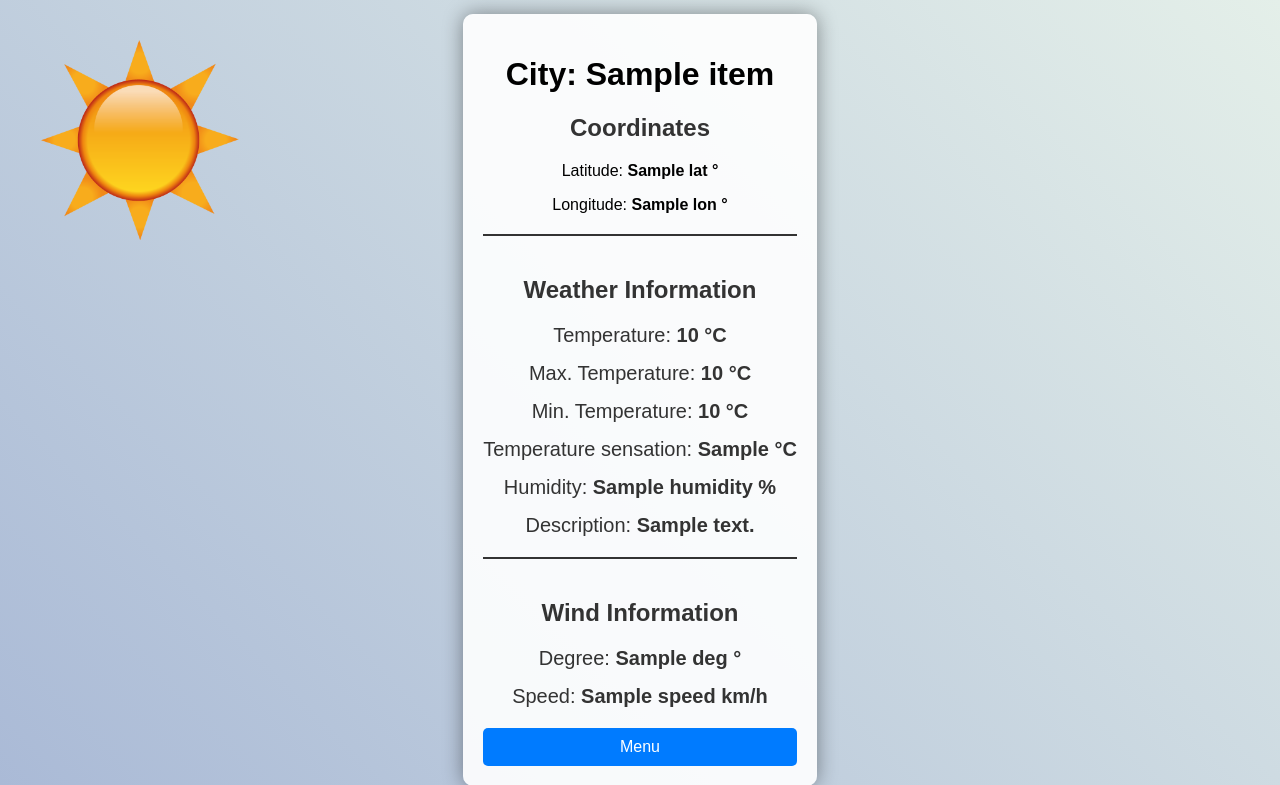
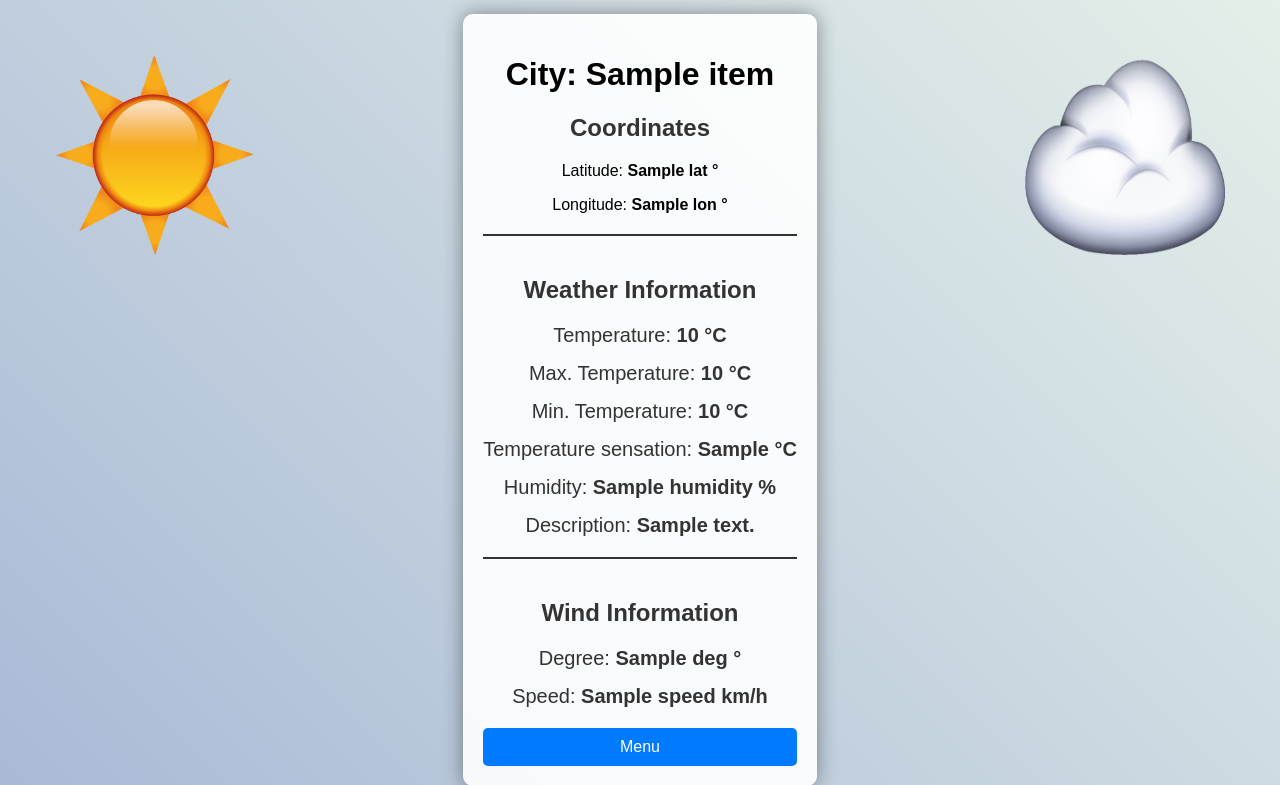
Before and after one commit to Xeonam/Weather-Forecast, a Flask app: page /weather in a window 1280 px wide. Shown: the top 785 px of the page. Run offline with Flask 3, Linux system fonts and the light colour scheme; a database or web service that is not in the repository returns one stand-in record (values such as "Sample title"); data that the repository does not hold is empty.

Commit message:
Add cloud image to weather.html and provide according css for it

```diff
--- a/WeatherForecast/static/weather.css
+++ b/WeatherForecast/static/weather.css
@@ -89,12 +89,17 @@ body {
 
   .corner-image {
     position: absolute;
-    width: 200px; /* Adjust the width as needed */
-    height: 200px; /* Adjust the height as needed */
-    z-index: 1; /* Ensure images are above other content */
+    width: 200px;
+    height: 200px;
+    z-index: 1;
 }
 
 .top-left {
-    top: 40px;
-    left: 40px;
+    top: 55px;
+    left: 55px;
 }
+
+.top-right {
+    top: 55px;
+    right: 55px;
+}
--- a/WeatherForecast/templates/weather.html
+++ b/WeatherForecast/templates/weather.html
@@ -36,5 +36,8 @@
 
         <a class="link" href="/">Menu</a>
     </div>
+
+    <img src="static/images/cloud-image.png" alt="Cloud" class="corner-image top-right">
+
 </body>
 </html>
```
Also changed, not shown: WeatherForecast/static/images/cloud-image.png (added).
